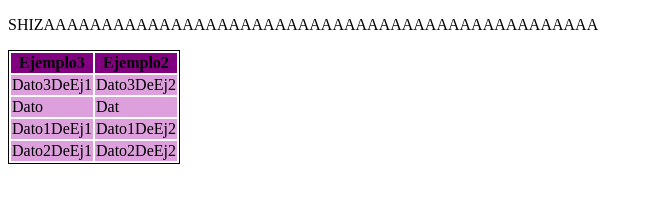
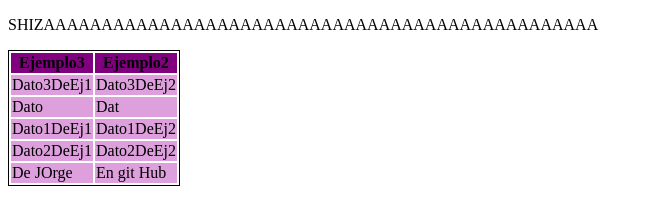
Before and after one commit to cromerofajar/Ejercicio5CV, a plain HTML site: page index.html in a window 1280 px wide. Shown: the whole page, without its empty margins (0-652 px from the left). Drawn offline with Linux system fonts and the light colour scheme.

Commit message:
Update index.html

```diff
--- a/index.html
+++ b/index.html
@@ -15,6 +15,7 @@
         <tr><td>Dato</td><td>Dat</td></tr>
         <tr><td>Dato1DeEj1</td><td>Dato1DeEj2</td></tr>
         <tr><td>Dato2DeEj1</td><td>Dato2DeEj2</td></tr>
+        <tr><td>De JOrge</td><td>En git Hub</td></tr>
     </table>
 </body>
 </html>
```
